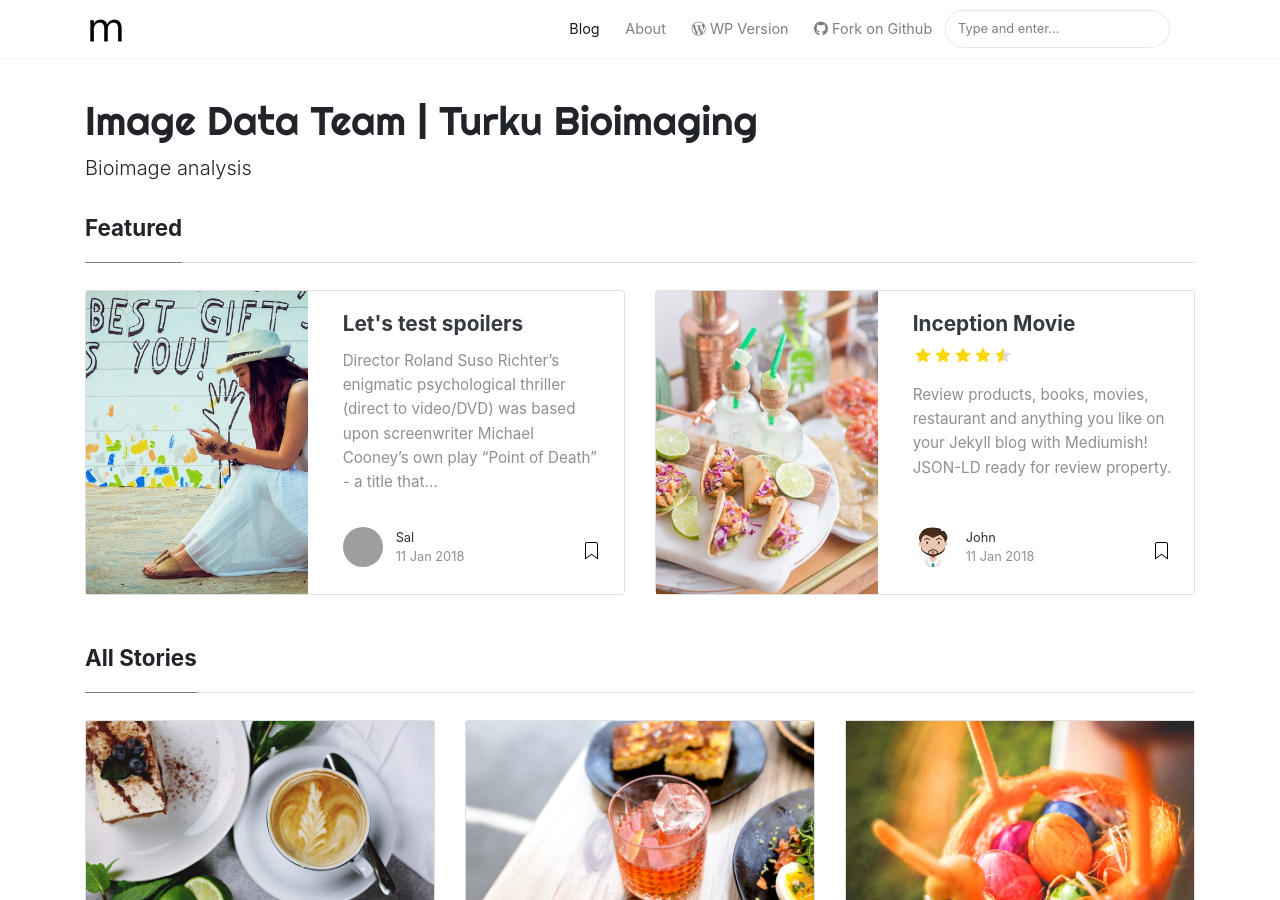
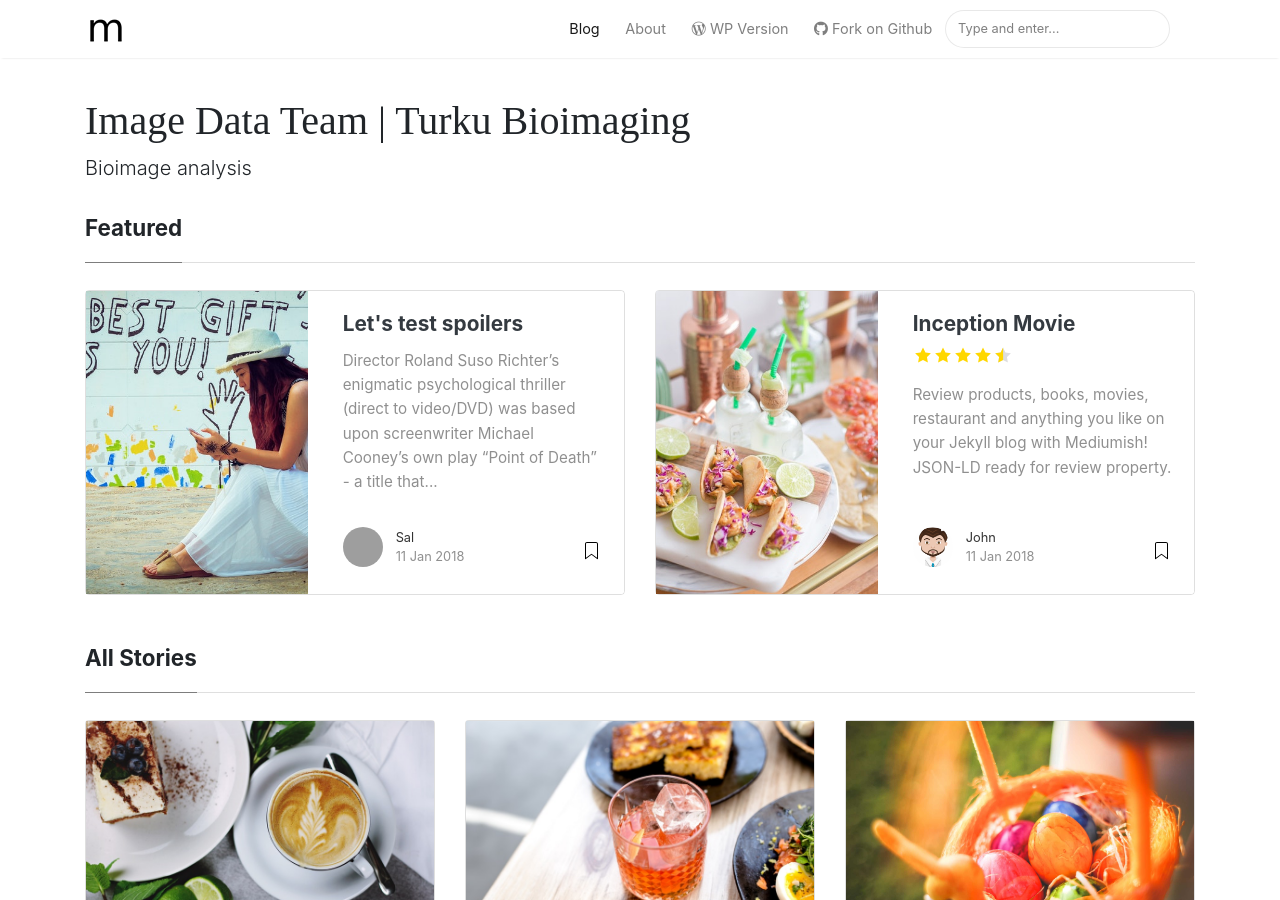
Before and after one commit to Turku-BioImaging/turku-bioimaging.github.io, a Jekyll site: the page built from index.html, in a window 1280 px wide and 900 px high. Built offline with Jekyll 4.4.1, drawn with Linux system fonts in a browser that asks for light colours; nearby versions of some CDN libraries; the list of posts is cut into pages by our own code; grey boxes are pictures that could not be loaded.

Commit message:
change google font

```diff
--- a/_layouts/default.html
+++ b/_layouts/default.html
@@ -36,7 +36,7 @@ ga('send', 'pageview');
 <body class="{{layout}}">
 	<!-- defer loading of font and font awesome -->
 	<noscript id="deferred-styles">
-		<link href="https://fonts.googleapis.com/css?family=Righteous%7CMerriweather:300,300i,400,400i,700,700i" rel="stylesheet">
+		<link href="https://fonts.googleapis.com/css2?family=Merriweather:ital,wght@0,300;0,400;0,700;1,300;1,400;1,700&family=Raleway:wght@300&display=swap" rel="stylesheet">
 		<link rel="stylesheet" href="https://use.fontawesome.com/releases/v5.0.13/css/all.css" integrity="sha384-DNOHZ68U8hZfKXOrtjWvjxusGo9WQnrNx2sqG0tfsghAvtVlRW3tvkXWZh58N9jp" crossorigin="anonymous">
 	</noscript>
 
```
